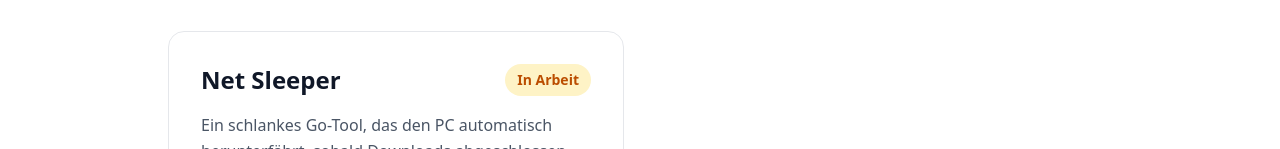
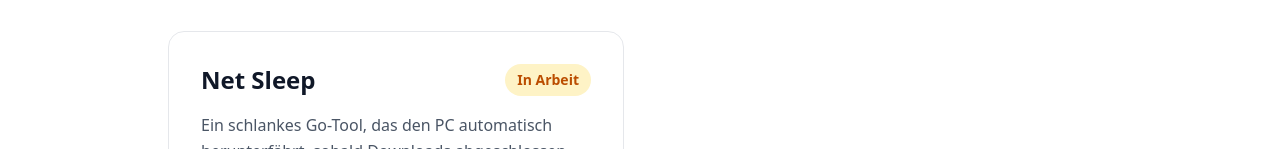
Before and after one commit to GunnarLuebbermann/my-portfolio, a Next.js app: page /projects in a window 1280 px wide. Shown: the part 651-800 px from the top of the page. Built offline with nearby package versions, Linux system fonts and the light colour scheme.

Commit message:
net sleep typo

```diff
--- a/app/projects/page.tsx
+++ b/app/projects/page.tsx
@@ -27,9 +27,9 @@ const projects: Project[] = [
     demo: "https://weather-dashboard-seven-drab.vercel.app",
   },
   {
-    title: "Net Sleeper",
+    title: "Net Sleep",
     description: "Ein schlankes Go-Tool, das den PC automatisch herunterfährt, sobald Downloads abgeschlossen sind. Ideal für große Downloads über Nacht oder bei langsamen Verbindungen.",
-    link: "https://github.com/GunnarLuebbermann/net-sleeper",
+    link: "https://github.com/GunnarLuebbermann/net-sleep",
     tech: ["GoLang"],
     status: "in-progress",
   },
```
